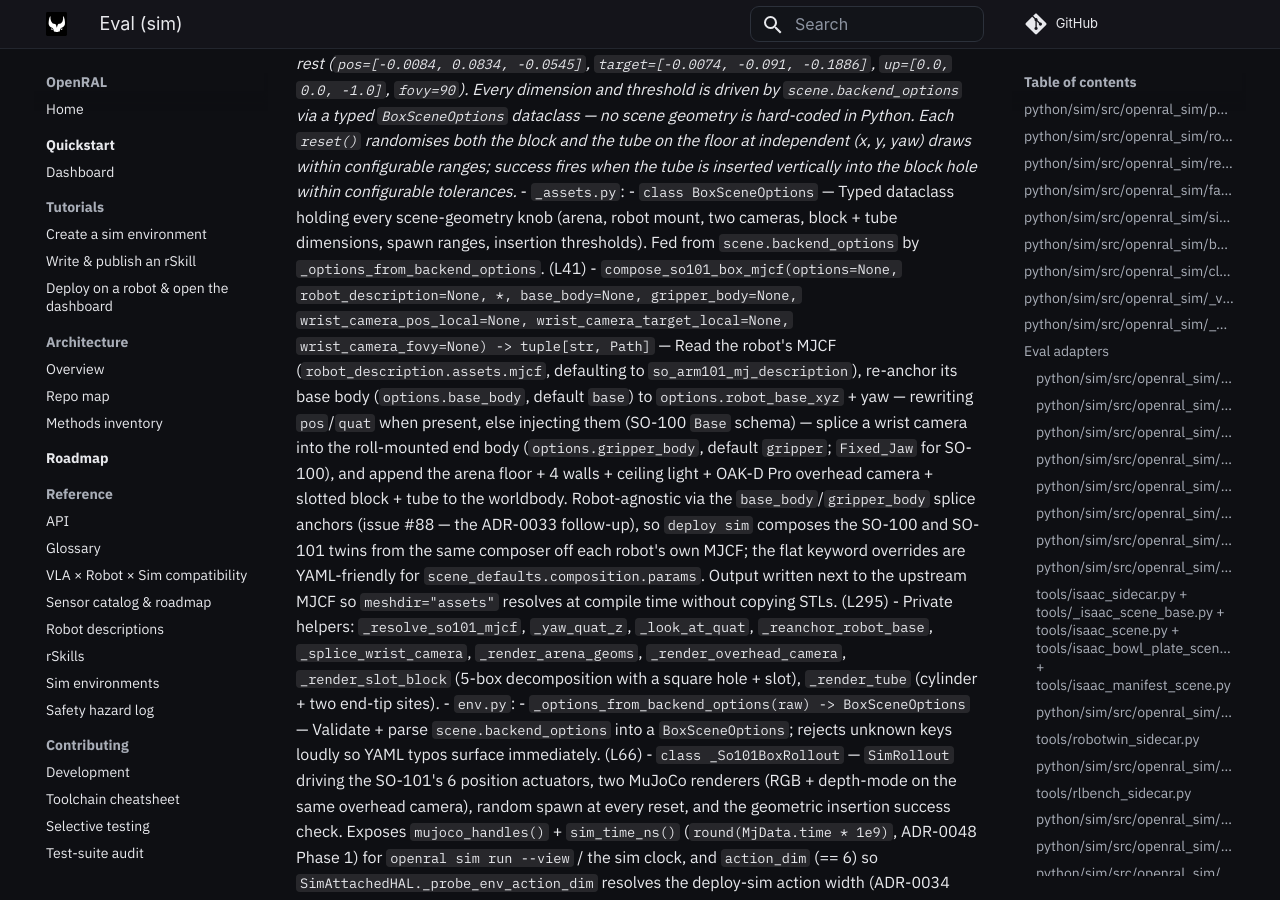
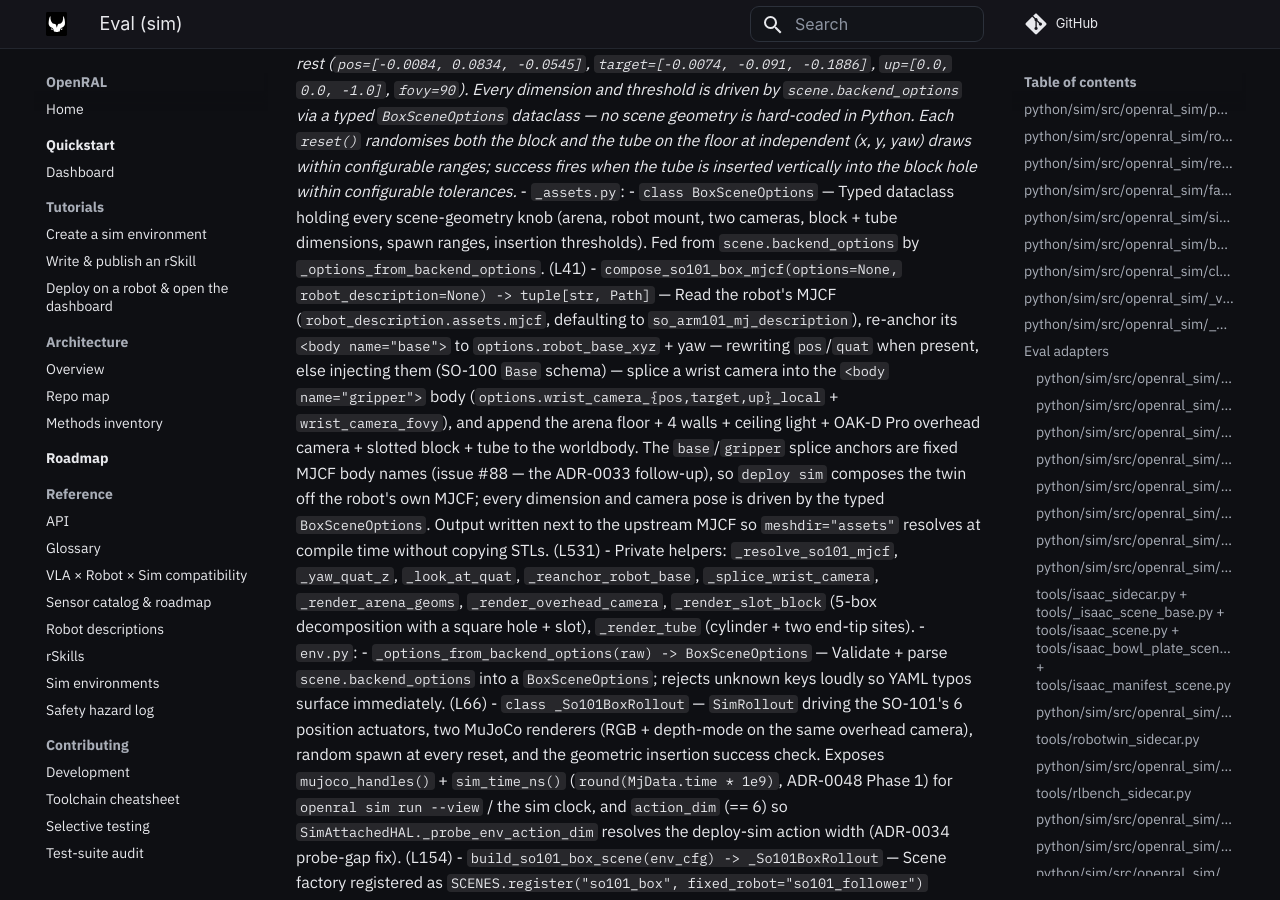
Before and after one commit to OpenRAL/openral, an MkDocs documentation site: the page built from docs/methods/07-eval-sim.md, in a window 1280 px wide and 900 px high, scrolled down 19729 px. Built offline with MkDocs 1.6.1 and Material for MkDocs 9.7.7, drawn with Linux system fonts in a browser that asks for light colours; comment, search, counter and statistics services are not loaded.

Commit message:
docs(methods): correct stale compose_so101_box_mjcf signature
The methods entry documented flat keyword overrides (`base_body`,
`gripper_body`, `wrist_camera_*`) and an `options.base_body`/`gripper_body`
story that the function never had — its real signature is just
`(options=None, robot_description=None)`, with the `base`/`gripper` splice
anchors fixed as MJCF body names and every dimension/pose driven by the typed
`BoxSceneOptions`. Fix the signature, drop the nonexistent params, and refresh
the line marker (L295 → L531).

Co-Authored-By: Claude Opus 4.8 (1M context) <noreply@anthropic.com>
Claude-Session: https://claude.ai/code/session_01KjdMtNggKqKd7H1hXKKEka
Signed-off-by: Adrian Llopart <adrianllopart@gmail.com>

```diff
--- a/docs/methods/07-eval-sim.md
+++ b/docs/methods/07-eval-sim.md
@@ -260,7 +260,7 @@ _Custom MJCF composer + `SCENES.register("openarm_tabletop_pnp")` adapter for th
 _Parameterised raw-MuJoCo scene: SO-101 in a configurable box arena, registered as `@SCENES.register("so101_box", fixed_robot="so101_follower")`. Defaults match the user-supplied sketch (100 × 61.5 × 75 cm box, SO-101 back-centre on floor, OAK-D Pro overhead RGB-D, terminal gripper-mounted wrist camera, 44.5 × 44.5 × 20 mm slotted block with Ø 23 mm hole + 5 mm slot, Ø 21.9 × 90 mm tube (0.55 mm radial clearance)). The wrist camera is parented to the SO-101 `gripper` body, mounted on the static finger face and rolled 180° (inverted phone) to match the real lerobot SO-101 wrist rig (Cornito/so101_test2) — the open jaws hang into the bottom ~20% of the frame with the workspace + grasped object filling the rest (`pos=[-0.0084, 0.0834, -0.0545]`, `target=[-0.0074, -0.091, -0.1886]`, `up=[0.0, 0.0, -1.0]`, `fovy=90`). Every dimension and threshold is driven by `scene.backend_options` via a typed `BoxSceneOptions` dataclass — no scene geometry is hard-coded in Python. Each `reset()` randomises both the block and the tube on the floor at independent (x, y, yaw) draws within configurable ranges; success fires when the tube is inserted vertically into the block hole within configurable tolerances._
 - `_assets.py`:
   - `class BoxSceneOptions` — Typed dataclass holding every scene-geometry knob (arena, robot mount, two cameras, block + tube dimensions, spawn ranges, insertion thresholds). Fed from `scene.backend_options` by `_options_from_backend_options`. (L41)
-  - `compose_so101_box_mjcf(options=None, robot_description=None, *, base_body=None, gripper_body=None, wrist_camera_pos_local=None, wrist_camera_target_local=None, wrist_camera_fovy=None) -> tuple[str, Path]` — Read the robot's MJCF (`robot_description.assets.mjcf`, defaulting to `so_arm101_mj_description`), re-anchor its base body (`options.base_body`, default `base`) to `options.robot_base_xyz` + yaw — rewriting `pos`/`quat` when present, else injecting them (SO-100 `Base` schema) — splice a wrist camera into the roll-mounted end body (`options.gripper_body`, default `gripper`; `Fixed_Jaw` for SO-100), and append the arena floor + 4 walls + ceiling light + OAK-D Pro overhead camera + slotted block + tube to the worldbody. Robot-agnostic via the `base_body`/`gripper_body` splice anchors (issue #88 — the ADR-0033 follow-up), so `deploy sim` composes the SO-100 and SO-101 twins from the same composer off each robot's own MJCF; the flat keyword overrides are YAML-friendly for `scene_defaults.composition.params`. Output written next to the upstream MJCF so `meshdir="assets"` resolves at compile time without copying STLs. (L295)
+  - `compose_so101_box_mjcf(options=None, robot_description=None) -> tuple[str, Path]` — Read the robot's MJCF (`robot_description.assets.mjcf`, defaulting to `so_arm101_mj_description`), re-anchor its `<body name="base">` to `options.robot_base_xyz` + yaw — rewriting `pos`/`quat` when present, else injecting them (SO-100 `Base` schema) — splice a wrist camera into the `<body name="gripper">` body (`options.wrist_camera_{pos,target,up}_local` + `wrist_camera_fovy`), and append the arena floor + 4 walls + ceiling light + OAK-D Pro overhead camera + slotted block + tube to the worldbody. The `base`/`gripper` splice anchors are fixed MJCF body names (issue #88 — the ADR-0033 follow-up), so `deploy sim` composes the twin off the robot's own MJCF; every dimension and camera pose is driven by the typed `BoxSceneOptions`. Output written next to the upstream MJCF so `meshdir="assets"` resolves at compile time without copying STLs. (L531)
   - Private helpers: `_resolve_so101_mjcf`, `_yaw_quat_z`, `_look_at_quat`, `_reanchor_robot_base`, `_splice_wrist_camera`, `_render_arena_geoms`, `_render_overhead_camera`, `_render_slot_block` (5-box decomposition with a square hole + slot), `_render_tube` (cylinder + two end-tip sites).
 - `env.py`:
   - `_options_from_backend_options(raw) -> BoxSceneOptions` — Validate + parse `scene.backend_options` into a `BoxSceneOptions`; rejects unknown keys loudly so YAML typos surface immediately. (L66)
```
